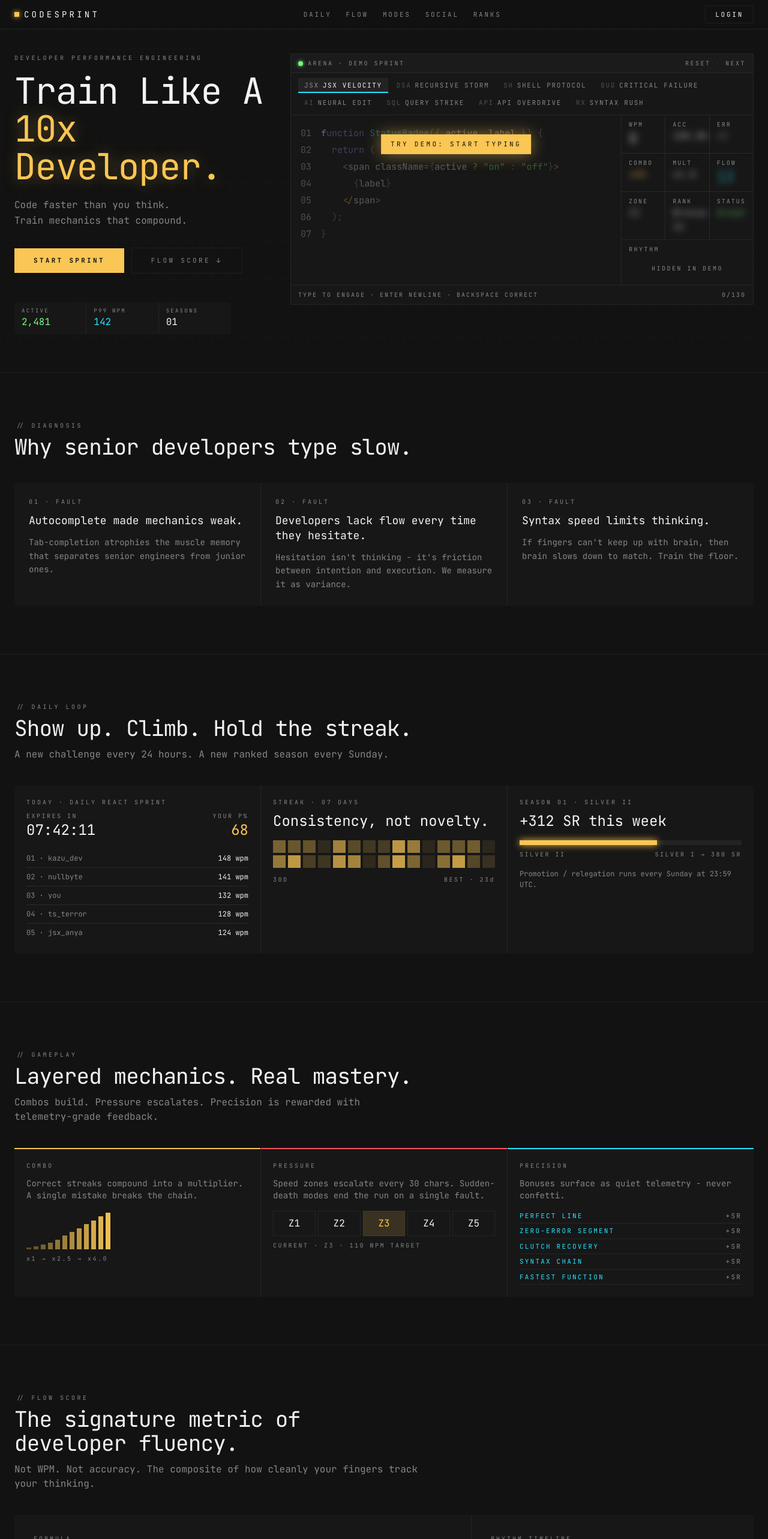
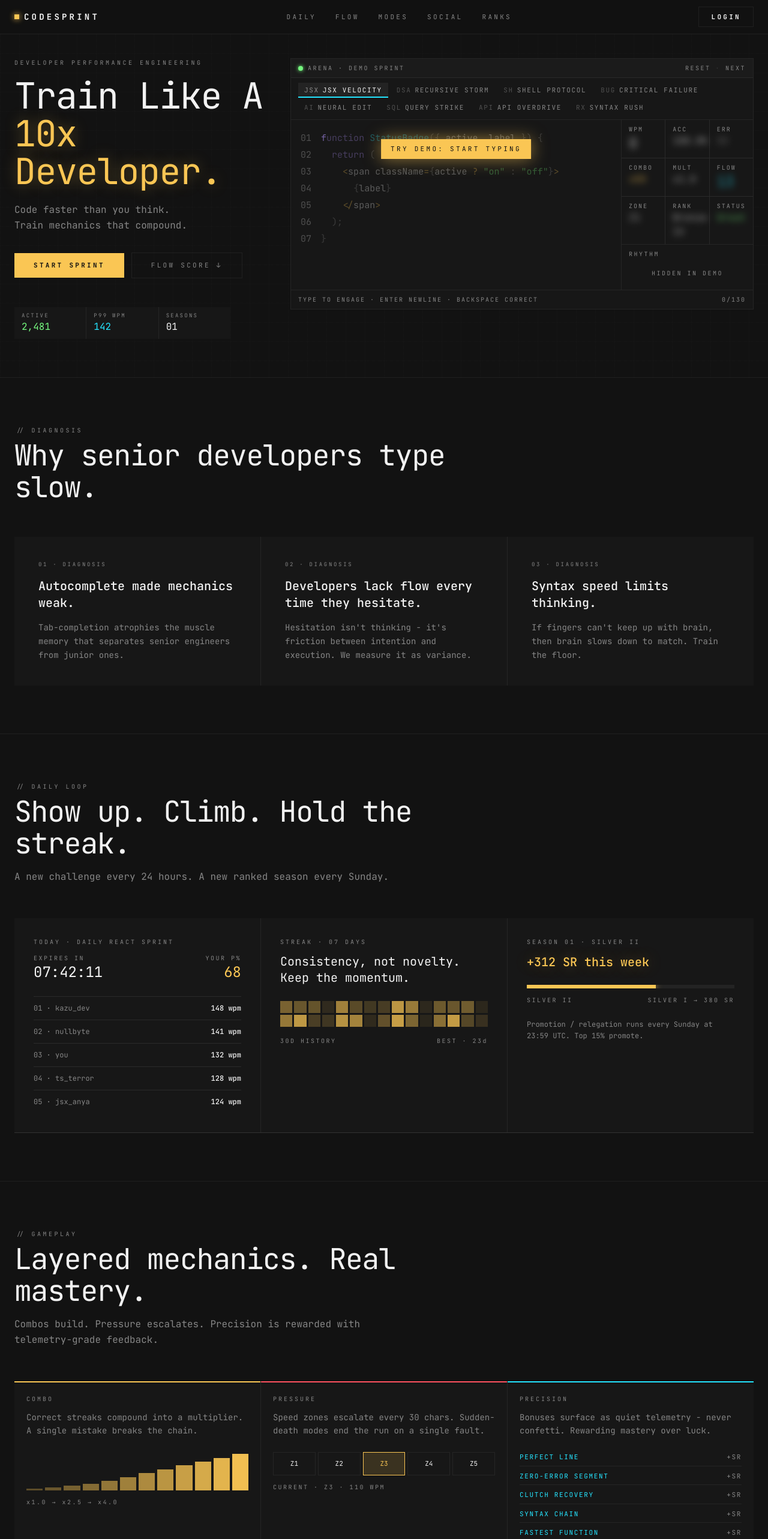
Before and after one commit to Visheshjha11/CodeSprint, a React (Vite) app: page / in a window 1280 px wide. Shown: the top 2566 px of the page at 60% size. Built offline with nearby package versions, Linux system fonts and the light colour scheme.

Commit message:
ready for phase1 deployment

```diff
--- a/src/components/arena/ModeSelector.tsx
+++ b/src/components/arena/ModeSelector.tsx
@@ -18,7 +18,7 @@ export function ModeSelector({ value, onChange, compact = false }: {
           <button
             key={m.id}
             onClick={() => onChange(m.id)}
-            className={`px-2.5 py-1 text-[11px] tracking-[0.15em] uppercase transition-colors ${
+            className={`px-2.5 py-1 text-[11px] tracking-[0.15em] uppercase transition-colors whitespace-nowrap ${
               active
                 ? "bg-[var(--surface-3)] text-[var(--foreground)]"
                 : "text-[var(--muted-foreground)] hover:text-[var(--foreground)]"
--- a/src/components/arena/TypingArena.tsx
+++ b/src/components/arena/TypingArena.tsx
@@ -68,7 +68,7 @@ export function TypingArena({ demo = false }: { demo?: boolean }) {
       <div className="grid md:grid-cols-[1fr_220px]">
         <div className="relative p-4 min-h-[260px]">
           {demo && engine.state.index === 0 && (
-            <div className="absolute top-8 left-1/2 -translate-x-1/2 px-4 py-2 bg-[var(--primary)] text-[var(--primary-foreground)] text-[11px] tracking-[0.3em] z-10 animate-pulse-glow shadow-glow-primary">
+            <div className="absolute top-8 left-1/2 -translate-x-1/2 px-4 py-2 bg-[var(--primary)] text-[var(--primary-foreground)] text-[10px] sm:text-[11px] tracking-[0.3em] z-10 animate-pulse-glow shadow-glow-primary whitespace-nowrap">
               TRY DEMO: START TYPING
             </div>
           )}
--- a/src/components/landing/DailyLoop.tsx
+++ b/src/components/landing/DailyLoop.tsx
@@ -13,53 +13,53 @@ export function DailyLoop() {
         title="Show up. Climb. Hold the streak."
         sub="A new challenge every 24 hours. A new ranked season every Sunday."
       />
-      <div className="grid md:grid-cols-3 gap-px bg-[var(--border)]">
+      <div className="grid grid-cols-1 md:grid-cols-3 gap-px bg-[var(--border)] border-b hairline">
         <Tile label="TODAY · DAILY REACT SPRINT">
-          <div className="flex items-end justify-between mt-2">
+          <div className="flex items-end justify-between mt-3">
             <div>
               <div className="text-[10px] tracking-[0.25em] text-[var(--muted-foreground)]">EXPIRES IN</div>
-              <div className="text-2xl tabular-nums">07:42:11</div>
+              <div className="text-2xl sm:text-xl lg:text-2xl tabular-nums">07:42:11</div>
             </div>
             <div className="text-right">
               <div className="text-[10px] tracking-[0.25em] text-[var(--muted-foreground)]">YOUR P%</div>
-              <div className="text-2xl text-[var(--primary)] tabular-nums">68</div>
+              <div className="text-2xl sm:text-xl lg:text-2xl text-[var(--primary)] tabular-nums">68</div>
             </div>
           </div>
-          <ul className="mt-4 text-[12px] divide-y divide-[var(--border)]">
+          <ul className="mt-6 text-[12px] divide-y divide-[var(--border)] border-t border-[var(--border)]">
             {[
               ["01","kazu_dev","148"],["02","nullbyte","141"],["03","you","132"],
               ["04","ts_terror","128"],["05","jsx_anya","124"],
             ].map(([r, n, w]) => (
-              <li key={r} className="flex justify-between py-1.5">
+              <li key={r} className="flex justify-between py-2.5">
                 <span className="text-[var(--muted-foreground)]">{r} · {n}</span>
-                <span className="tabular-nums">{w} wpm</span>
+                <span className="tabular-nums font-medium">{w} wpm</span>
               </li>
             ))}
           </ul>
         </Tile>
         <Tile label="STREAK · 07 DAYS">
-          <div className="text-2xl mt-2">Consistency, not novelty.</div>
-          <div className="mt-4 grid grid-cols-15 gap-1" style={{ gridTemplateColumns: "repeat(15, minmax(0, 1fr))" }}>
+          <div className="text-xl sm:text-lg lg:text-xl mt-3 leading-snug">Consistency, not novelty. Keep the momentum.</div>
+          <div className="mt-6 grid grid-cols-15 gap-[3px]" style={{ gridTemplateColumns: "repeat(15, minmax(0, 1fr))" }}>
             {days.map((v, i) => (
               <div key={i} className="aspect-square" style={{
                 backgroundColor: `oklch(0.852 0.142 84 / ${0.08 + v * 0.7})`,
               }}/>
             ))}
           </div>
-          <div className="mt-3 flex justify-between text-[10px] tracking-[0.25em] text-[var(--muted-foreground)]">
-            <span>30D</span><span>BEST · 23d</span>
+          <div className="mt-4 flex justify-between text-[10px] tracking-[0.25em] text-[var(--muted-foreground)]">
+            <span>30D HISTORY</span><span>BEST · 23d</span>
           </div>
         </Tile>
         <Tile label="SEASON 01 · SILVER II">
-          <div className="text-2xl mt-2">+312 SR this week</div>
-          <div className="mt-4 h-2 bg-[var(--surface-3)]">
+          <div className="text-xl sm:text-lg lg:text-xl mt-3 font-medium text-[var(--primary)] text-glow-primary">+312 SR this week</div>
+          <div className="mt-6 h-1.5 bg-[var(--surface-3)] overflow-hidden">
             <div className="h-full bg-[var(--primary)] shadow-[0_0_12px_var(--primary)]" style={{ width: "62%" }}/>
           </div>
-          <div className="mt-2 flex justify-between text-[10px] tracking-[0.25em] text-[var(--muted-foreground)]">
+          <div className="mt-3 flex justify-between text-[10px] tracking-[0.25em] text-[var(--muted-foreground)]">
             <span>SILVER II</span><span>SILVER I → 380 SR</span>
           </div>
-          <div className="mt-4 text-[12px] text-[var(--muted-foreground)]">
-            Promotion / relegation runs every Sunday at 23:59 UTC.
+          <div className="mt-6 text-[12px] text-[var(--muted-foreground)] leading-relaxed">
+            Promotion / relegation runs every Sunday at 23:59 UTC. Top 15% promote.
           </div>
         </Tile>
       </div>
@@ -69,8 +69,8 @@ export function DailyLoop() {
 
 function Tile({ label, children }: { label: string; children: React.ReactNode }) {
   return (
-    <div className="bg-[var(--surface-1)] p-5">
-      <div className="text-[10px] tracking-[0.3em] text-[var(--muted-foreground)]">{label}</div>
+    <div className="bg-[var(--surface-1)] p-6 sm:p-5 lg:p-8 flex flex-col">
+      <div className="text-[10px] tracking-[0.3em] text-[var(--muted-foreground)] uppercase">{label}</div>
       {children}
     </div>
   );
--- a/src/components/landing/Footer.tsx
+++ b/src/components/landing/Footer.tsx
@@ -31,10 +31,10 @@ export function Footer() {
           </div>
         </div>
 
-        <div className="mt-16 pt-6 border-t hairline flex flex-col md:flex-row items-center justify-between gap-4 text-[10px] tracking-[0.25em] text-[var(--muted-foreground)]">
-          <div className="flex items-center gap-4">
+        <div className="mt-16 pt-6 border-t hairline flex flex-col sm:flex-row items-center justify-between gap-6 text-[10px] tracking-[0.25em] text-[var(--muted-foreground)]">
+          <div className="flex flex-col sm:flex-row items-center gap-4 text-center sm:text-left">
             <span>© {new Date().getFullYear()} CODESPRINT</span>
-            <span className="text-[var(--border)] opacity-30">|</span>
+            <span className="hidden sm:inline text-[var(--border)] opacity-30">|</span>
             <span>BUILT BY <a href="https://visheshjha.me" target="_blank" rel="noopener noreferrer" className="text-[var(--foreground)] hover:text-[var(--primary)] transition-colors">VISHESH</a></span>
           </div>
         </div>
--- a/src/components/landing/GameplayDepth.tsx
+++ b/src/components/landing/GameplayDepth.tsx
@@ -8,41 +8,42 @@ export function GameplayDepth() {
         title="Layered mechanics. Real mastery."
         sub="Combos build. Pressure escalates. Precision is rewarded with telemetry-grade feedback."
       />
-      <div className="grid md:grid-cols-3 gap-px bg-[var(--border)]">
+      <div className="grid grid-cols-1 md:grid-cols-3 gap-px bg-[var(--border)] border-b hairline">
         <Card title="COMBO" accent="primary">
-          <p className="text-[var(--muted-foreground)] text-sm">
+          <p className="text-[var(--muted-foreground)] text-sm leading-relaxed">
             Correct streaks compound into a multiplier. A single mistake breaks the chain.
           </p>
-          <div className="mt-4 flex items-end gap-1 h-16">
+          <div className="mt-6 flex items-end gap-1 h-16">
             {[2,3,5,7,10,14,18,22,26,30,34,38].map((h, i) => (
-              <div key={i} className="w-2 bg-[var(--primary)]" style={{ height: `${h * 1.6}px`, opacity: 0.3 + i * 0.06 }}/>
+              <div key={i} className="flex-1 bg-[var(--primary)]" style={{ height: `${h * 1.6}px`, opacity: 0.3 + i * 0.06 }}/>
             ))}
           </div>
-          <div className="mt-2 text-[10px] tracking-[0.25em] text-[var(--muted-foreground)]">x1 → x2.5 → x4.0</div>
+          <div className="mt-3 text-[10px] tracking-[0.25em] text-[var(--muted-foreground)]">x1.0 → x2.5 → x4.0</div>
         </Card>
         <Card title="PRESSURE" accent="red">
-          <p className="text-[var(--muted-foreground)] text-sm">
+          <p className="text-[var(--muted-foreground)] text-sm leading-relaxed">
             Speed zones escalate every 30 chars. Sudden-death modes end the run on a single fault.
           </p>
-          <div className="mt-4 grid grid-cols-5 gap-1">
+          <div className="mt-6 grid grid-cols-5 gap-1">
             {["Z1","Z2","Z3","Z4","Z5"].map((z, i) => (
-              <div key={z} className="text-center py-2 border hairline" style={{
+              <div key={z} className="text-center py-2.5 border hairline text-[11px]" style={{
                 background: i === 2 ? "oklch(0.852 0.142 84 / 0.15)" : undefined,
                 color: i === 2 ? "var(--primary)" : undefined,
+                borderColor: i === 2 ? "var(--primary)" : undefined,
               }}>{z}</div>
             ))}
           </div>
-          <div className="mt-2 text-[10px] tracking-[0.25em] text-[var(--muted-foreground)]">CURRENT · Z3 · 110 WPM TARGET</div>
+          <div className="mt-3 text-[10px] tracking-[0.25em] text-[var(--muted-foreground)] uppercase">CURRENT · Z3 · 110 WPM</div>
         </Card>
         <Card title="PRECISION" accent="cyan">
-          <p className="text-[var(--muted-foreground)] text-sm">
-            Bonuses surface as quiet telemetry - never confetti.
+          <p className="text-[var(--muted-foreground)] text-sm leading-relaxed">
+            Bonuses surface as quiet telemetry - never confetti. Rewarding mastery over luck.
           </p>
-          <ul className="mt-4 space-y-1 text-[11px] tracking-[0.2em]">
+          <ul className="mt-6 space-y-2 text-[11px] tracking-[0.15em]">
             {["PERFECT LINE","ZERO-ERROR SEGMENT","CLUTCH RECOVERY","SYNTAX CHAIN","FASTEST FUNCTION"].map((b) => (
-              <li key={b} className="flex justify-between border-b hairline pb-1">
+              <li key={b} className="flex justify-between border-b hairline pb-1.5">
                 <span className="text-[var(--accent-cyan)]">{b}</span>
-                <span className="text-[var(--muted-foreground)]">+SR</span>
+                <span className="text-[var(--muted-foreground)] font-mono">+SR</span>
               </li>
             ))}
           </ul>
--- a/src/components/landing/HeroArena.tsx
+++ b/src/components/landing/HeroArena.tsx
@@ -14,7 +14,8 @@ export function HeroArena() {
             <span className="text-[var(--primary)] text-glow-primary">10x Developer.</span>
           </h1>
           <p className="mt-5 text-[var(--muted-foreground)] leading-relaxed max-w-md">
-            Code faster than you think.<br className="hidden sm:block" />
+            Code faster than you think.{" "}
+            <br className="hidden sm:block" />
             Train mechanics that compound.
           </p>
           <div className="mt-8 flex flex-col sm:flex-row items-center gap-3 w-full sm:w-auto">
--- a/src/components/landing/ImmersionShowcase.tsx
+++ b/src/components/landing/ImmersionShowcase.tsx
@@ -8,7 +8,7 @@ export function ImmersionShowcase() {
         title="Hyperfocus is a state, not a setting."
         sub="At high streaks, the arena sharpens. Glow tightens. Telemetry accelerates. Your environment matches your tempo."
       />
-      <div className="grid md:grid-cols-2 gap-px bg-[var(--border)]">
+      <div className="grid grid-cols-1 md:grid-cols-2 gap-px bg-[var(--border)] border-b hairline">
         <Pane title="STANDBY" glow={false} />
         <Pane title="HYPERFOCUS" glow />
       </div>
--- a/src/components/landing/SectionHeader.tsx
+++ b/src/components/landing/SectionHeader.tsx
@@ -1,9 +1,9 @@
 export function SectionHeader({ tag, title, sub }: { tag: string; title: string; sub?: string }) {
   return (
-    <div className="mb-10">
-      <div className="text-[10px] tracking-[0.35em] text-[var(--muted-foreground)] mb-2">// {tag}</div>
-      <h2 className="text-3xl md:text-4xl tracking-tight max-w-2xl">{title}</h2>
-      {sub && <p className="mt-3 text-[var(--muted-foreground)] max-w-2xl">{sub}</p>}
+    <div className="mb-10 sm:mb-14">
+      <div className="text-[9px] sm:text-[10px] tracking-[0.35em] text-[var(--muted-foreground)] mb-2 uppercase">// {tag}</div>
+      <h2 className="text-3xl sm:text-4xl md:text-5xl tracking-tight max-w-3xl leading-[1.1]">{title}</h2>
+      {sub && <p className="mt-4 text-sm sm:text-base text-[var(--muted-foreground)] max-w-2xl leading-relaxed">{sub}</p>}
     </div>
   );
 }
--- a/src/components/landing/TopNav.tsx
+++ b/src/components/landing/TopNav.tsx
@@ -1,8 +1,19 @@
-import { useState } from "react";
+import { useState, useEffect } from "react";
 import { Link } from "react-router-dom";
 
 export function TopNav() {
   const [isOpen, setIsOpen] = useState(false);
+
+  useEffect(() => {
+    if (isOpen) {
+      document.body.style.overflow = "hidden";
+    } else {
+      document.body.style.overflow = "unset";
+    }
+    return () => {
+      document.body.style.overflow = "unset";
+    };
+  }, [isOpen]);
 
   const navLinks = [
     { href: "#daily", label: "DAILY" },
@@ -13,17 +24,17 @@ export function TopNav() {
   ];
 
   return (
-    <header className="sticky top-0 z-40 backdrop-blur-md bg-[var(--background)]/80 border-b hairline">
-      <div className="max-w-[1400px] mx-auto px-6 h-12 flex items-center justify-between">
-        <Link to="/" className="flex items-center gap-2 group z-50" onClick={() => setIsOpen(false)}>
-          <div className="w-2 h-2 bg-[var(--primary)] shadow-[0_0_8px_var(--primary)] group-hover:scale-125 transition-transform" />
-          <span className="text-sm tracking-[0.3em]">CODESPRINT</span>
+    <header className="sticky top-0 z-[100] backdrop-blur-md bg-[var(--background)]/80 border-b hairline">
+      <div className="max-w-[1400px] mx-auto px-6 h-14 flex items-center justify-between">
+        <Link to="/" className="flex items-center gap-2 group z-[110]" onClick={() => setIsOpen(false)}>
+          <div className="w-2 h-2 bg-[var(--primary)] shadow-[0_0_10px_var(--primary)] group-hover:scale-125 transition-transform" />
+          <span className="text-sm tracking-[0.3em] font-mono font-bold">CODESPRINT</span>
         </Link>
 
         {/* Desktop Nav */}
-        <nav className="hidden md:flex items-center gap-6 text-[11px] tracking-[0.25em] text-[var(--muted-foreground)]">
+        <nav className="hidden md:flex items-center gap-8 text-[11px] tracking-[0.3em] text-[var(--muted-foreground)]">
           {navLinks.map((link) => (
-            <a key={link.href} href={link.href} className="hover:text-[var(--foreground)] transition-colors">
+            <a key={link.href} href={link.href} className="hover:text-[var(--primary)] transition-colors">
               {link.label}
             </a>
           ))}
@@ -32,49 +43,59 @@ export function TopNav() {
         <div className="flex items-center gap-4">
           <Link
             to="/login"
-            className="px-4 py-1.5 border hairline text-[11px] tracking-[0.25em] text-[var(--foreground)] hover:bg-[var(--surface-2)] hover:border-[var(--primary)] transition-all hidden sm:block"
+            className="px-5 py-2 border hairline text-[11px] tracking-[0.3em] text-[var(--foreground)] hover:bg-[var(--primary)] hover:text-[var(--primary-foreground)] transition-all hidden sm:block font-bold"
           >
             LOGIN
           </Link>
 
           {/* Mobile Menu Toggle */}
           <button
-            className="md:hidden text-[var(--foreground)] z-50 p-1"
+            className="md:hidden text-[var(--foreground)] z-[110] p-2 relative transition-transform active:scale-90"
             onClick={() => setIsOpen(!isOpen)}
+            aria-label="Toggle menu"
           >
-            {isOpen ? (
-              <svg width="18" height="18" viewBox="0 0 24 24" fill="none" stroke="currentColor" strokeWidth="2" strokeLinecap="round" strokeLinejoin="round"><line x1="18" y1="6" x2="6" y2="18"></line><line x1="6" y1="6" x2="18" y2="18"></line></svg>
-            ) : (
-              <svg width="18" height="18" viewBox="0 0 24 24" fill="none" stroke="currentColor" strokeWidth="2" strokeLinecap="round" strokeLinejoin="round"><line x1="3" y1="12" x2="21" y2="12"></line><line x1="3" y1="6" x2="21" y2="6"></line><line x1="3" y1="18" x2="21" y2="18"></line></svg>
-            )}
+            <div className="w-6 h-5 flex flex-col justify-between relative">
+              <span className={`w-full h-0.5 bg-current transition-all duration-300 ${isOpen ? "rotate-45 translate-y-2.5" : ""}`} />
+              <span className={`w-full h-0.5 bg-current transition-all duration-300 ${isOpen ? "opacity-0" : ""}`} />
+              <span className={`w-full h-0.5 bg-current transition-all duration-300 ${isOpen ? "-rotate-45 -translate-y-2" : ""}`} />
+            </div>
           </button>
         </div>
       </div>
 
       {/* Mobile Menu Overlay */}
-      {isOpen && (
-        <div className="fixed inset-0 z-40 bg-[var(--background)] flex flex-col items-center justify-center animate-in fade-in duration-300 md:hidden">
-          <nav className="flex flex-col items-center gap-10 text-[14px] tracking-[0.4em] text-[var(--muted-foreground)]">
-            {navLinks.map((link) => (
+      <div className={`fixed inset-0 z-[100] md:hidden transition-all duration-500 ease-in-out ${isOpen ? "opacity-100 visible" : "opacity-0 invisible"}`}>
+        {/* Blurred Background with Lower Opacity */}
+        <div className="absolute inset-0 bg-[var(--background)]/60 backdrop-blur-2xl" onClick={() => setIsOpen(false)} />
+
+        {/* Content Container */}
+        <div className={`relative h-full flex flex-col items-center justify-center transition-transform duration-500 ease-out ${isOpen ? "translate-y-0" : "translate-y-8"}`}>
+          <div className="absolute inset-0 grid-bg opacity-10 pointer-events-none" />
+
+          <nav className="flex flex-col items-center gap-10">
+            {navLinks.map((link, i) => (
               <a
                 key={link.href}
                 href={link.href}
-                className="hover:text-[var(--foreground)] transition-colors"
+                className={`text-[20px] tracking-[0.5em] text-[var(--muted-foreground)] hover:text-[var(--primary)] transition-all duration-300 uppercase ${isOpen ? "translate-y-0 opacity-100" : "translate-y-4 opacity-0"}`}
+                style={{ transitionDelay: `${i * 75}ms` }}
                 onClick={() => setIsOpen(false)}
               >
                 {link.label}
               </a>
             ))}
+
             <Link
               to="/login"
-              className="mt-4 px-8 py-3 bg-[var(--primary)] text-[var(--primary-foreground)] text-[12px] tracking-[0.3em] font-bold"
+              className={`mt-6 px-12 py-4 bg-[var(--primary)] text-[var(--primary-foreground)] text-[14px] tracking-[0.4em] font-bold shadow-glow-primary transition-all duration-500 ${isOpen ? "translate-y-0 opacity-100" : "translate-y-4 opacity-0"}`}
+              style={{ transitionDelay: "400ms" }}
               onClick={() => setIsOpen(false)}
             >
               LOGIN
             </Link>
           </nav>
         </div>
-      )}
+      </div>
     </header>
   );
 }
--- a/src/components/landing/WhyDevsLacks.tsx
+++ b/src/components/landing/WhyDevsLacks.tsx
@@ -15,10 +15,10 @@ export function WhyDevsFail() {
       />
       <div className="grid md:grid-cols-3 gap-px bg-[var(--border)]">
         {POINTS.map((p) => (
-          <div key={p.k} className="bg-[var(--surface-1)] p-6">
-            <div className="text-[10px] tracking-[0.3em] text-[var(--muted-foreground)]">{p.k} · FAULT</div>
-            <div className="mt-3 text-lg leading-snug">{p.t}</div>
-            <div className="mt-3 text-[var(--muted-foreground)] text-sm leading-relaxed">{p.d}</div>
+          <div key={p.k} className="bg-[var(--surface-1)] p-8 sm:p-6 lg:p-10 border-b hairline md:border-b-0">
+            <div className="text-[9px] tracking-[0.3em] text-[var(--muted-foreground)] uppercase">{p.k} · DIAGNOSIS</div>
+            <div className="mt-4 text-xl sm:text-lg lg:text-xl leading-snug font-medium">{p.t}</div>
+            <div className="mt-4 text-[var(--muted-foreground)] text-sm leading-relaxed">{p.d}</div>
           </div>
         ))}
       </div>
```
Also changed, not shown: src/components/landing/SocialSystems.tsx (+6 -2 lines).
